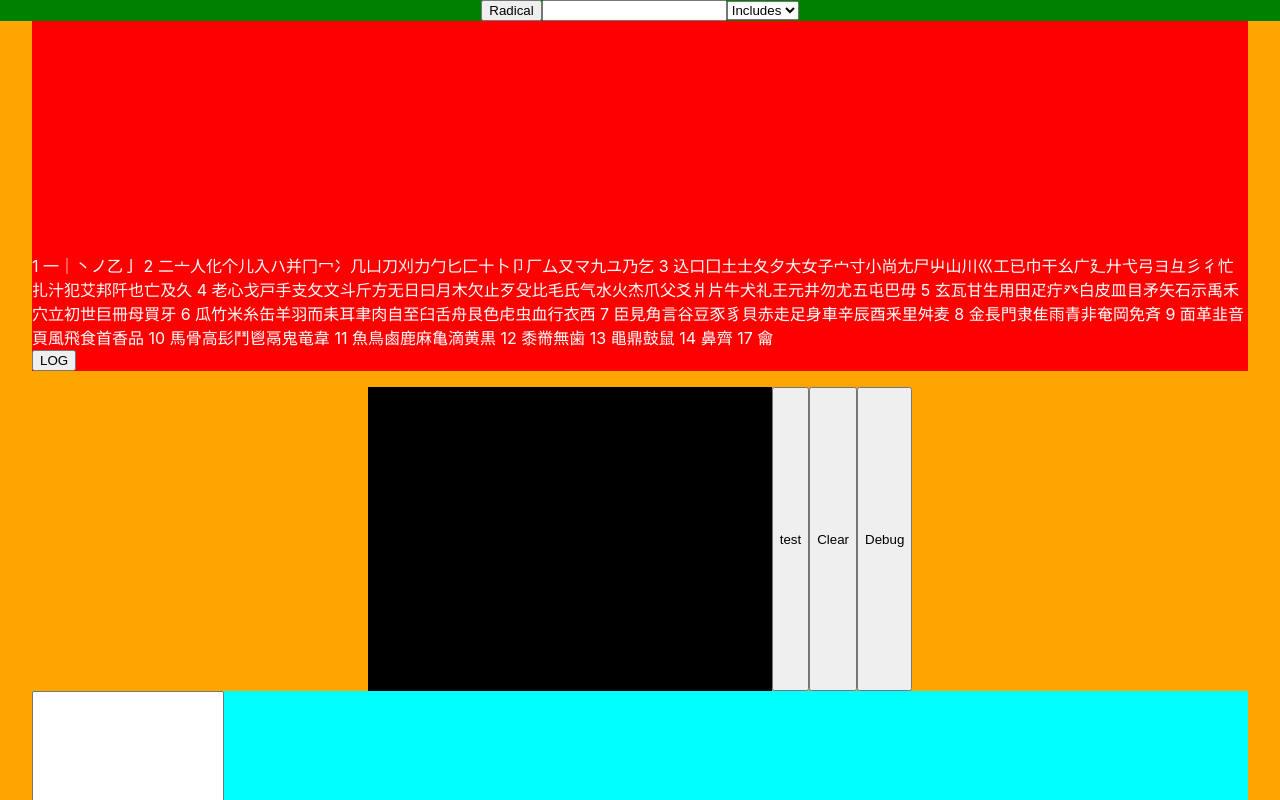
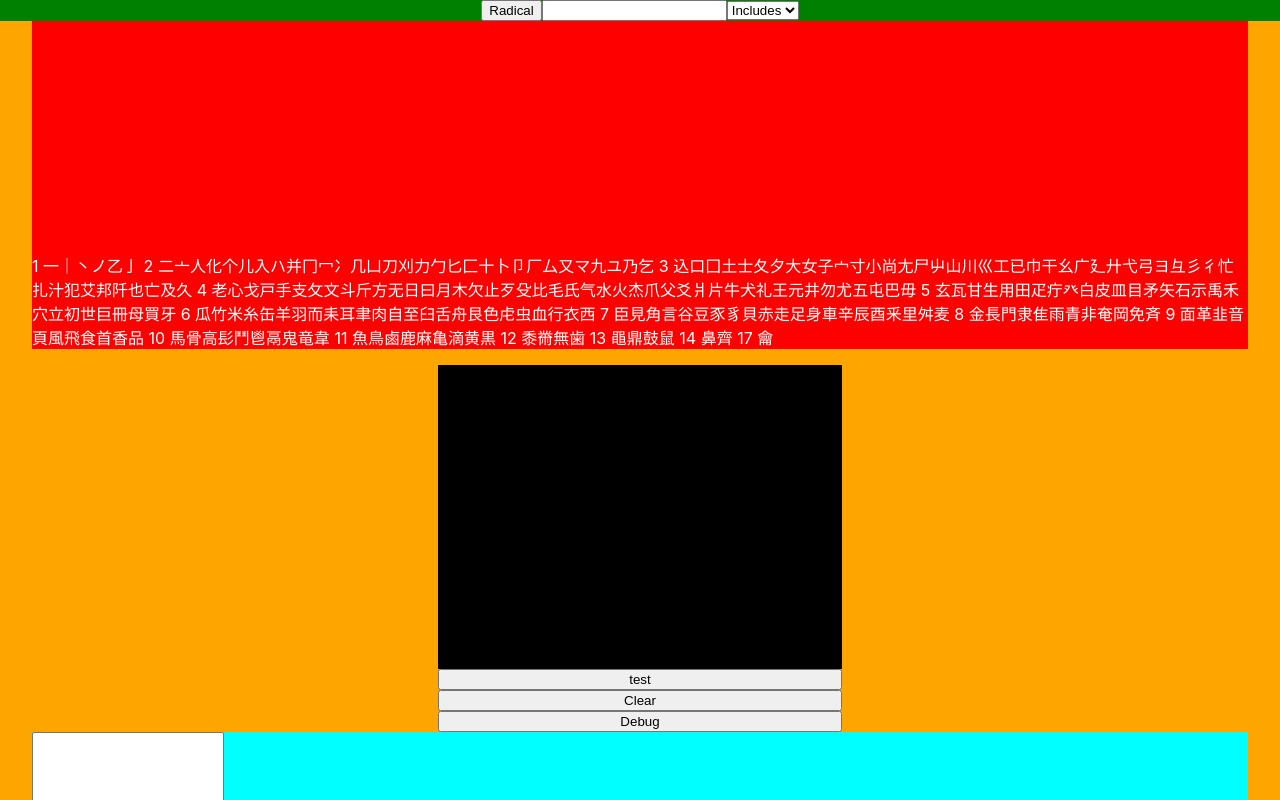
Before and after one commit to tahmdev/insta-jisho, a React (Create React App) app: page / in a window 1280 px wide. Both pictures are taken after a click on the button "Radical". Shown: the top 800 px of the page. Built offline with nearby package versions, Linux system fonts and the light colour scheme.

Commit message:
Added slide out animation

```diff
--- a/src/App.css
+++ b/src/App.css
@@ -81,8 +81,9 @@ nav {
 #radical-lookup-wrapper{
   transition: all 200ms ease-in-out;
   animation-name: slide-in-top;
-  animation-duration: 200ms;
-  animation-timing-function: ease-in-out;
+  overflow: hidden;
+  animation-duration: 250ms;
+  animation-timing-function: ease-out;
 }
 .enabled-radical:hover{
   cursor: pointer;
@@ -93,20 +94,34 @@ nav {
 }
 @keyframes slide-in-top{
   from{
-    transform: translateY(-100%);
+    max-height: 0;
   }
   to{
-    transform: translateY(0);
+    max-height: 550px;
   }
 }
-
+.slide-out-top{
+  animation-name: slide-out-top !important;
+  animation-duration: 300ms;
+  animation-timing-function: ease-out;
+}
+@keyframes slide-out-top{
+  from{
+    max-height: 550px;
+  }
+  to{
+    max-height: 0;
+  }
+}
 
 /* Handwriting Input*/
 
 #handwriting-wrapper{
   display: flex;
-  flex-wrap: wrap;
   justify-content: center;
+  flex-direction: column;
+  width: fit-content;
+  margin: auto;
 }
 #handwriting-wrapper span{
   color: black;
@@ -117,3 +132,6 @@ nav {
   background-color: black;
   overflow: hidden;
 }
+.clear-ink-button{
+  margin-right: 2rem;
+}
--- a/src/components/navbar.js
+++ b/src/components/navbar.js
@@ -1,11 +1,15 @@
+import { useEffect } from "react";
+
 const Navbar = ({setQuery, query ,setType, setShowRadicalInput, showRadicalInput}) => {
 
   const handleRadical = () => {
     if (showRadicalInput) {
-      //handles unmount via onTransitionEnd
-      document.getElementById("radical-lookup-wrapper").style.transform = "translateY(-100%)"
+      document.getElementById("radical-lookup-wrapper").classList.add("slide-out-top")
+      setTimeout(() => {
+        setShowRadicalInput(false)
+      }, 300);
     }else{
-      return setShowRadicalInput(true)
+      setShowRadicalInput(true)
     }
   }
 
--- a/src/components/radical-lookup.js
+++ b/src/components/radical-lookup.js
@@ -1,12 +1,8 @@
-import { useEffect, useRef, useState } from "react"
+import { useState } from "react"
 import radicalData from "../radk.json"
 
 const RadicalLookup = ({setQuery}) => {
   let [selected, setSelected] = useState([])
-
-  useEffect(() => {
-    // Calculate Possible options
-  }, [selected])
 
   const handleUpdateSelected = (e, value) => {
     console.log(value)
@@ -20,6 +16,7 @@ const RadicalLookup = ({setQuery}) => {
   }
 
   //takes an array of arrays and returns one array containing all mutual children
+  //by checking whether an item appears as many times as there are arrays
   const mutualChildren = (initArray) => {
     if (initArray.length > 1){
       const getAmount = (array, entry) => {
@@ -31,7 +28,8 @@ const RadicalLookup = ({setQuery}) => {
       }
 
       return (
-        [...removeDuplicates(initArray.map(item => removeDuplicates(item))
+        [...removeDuplicates(initArray
+          .map(item => removeDuplicates(item))
           .flat()
           .filter((item, idx, arr) => getAmount(arr, item) === initArray.length
           ))
@@ -86,7 +84,6 @@ const RadicalLookup = ({setQuery}) => {
           })
         }
       </div>
-      <button onClick={() => console.log(mutualChildren(selected))}> LOG </button>
     </div>
   )
 }
```
